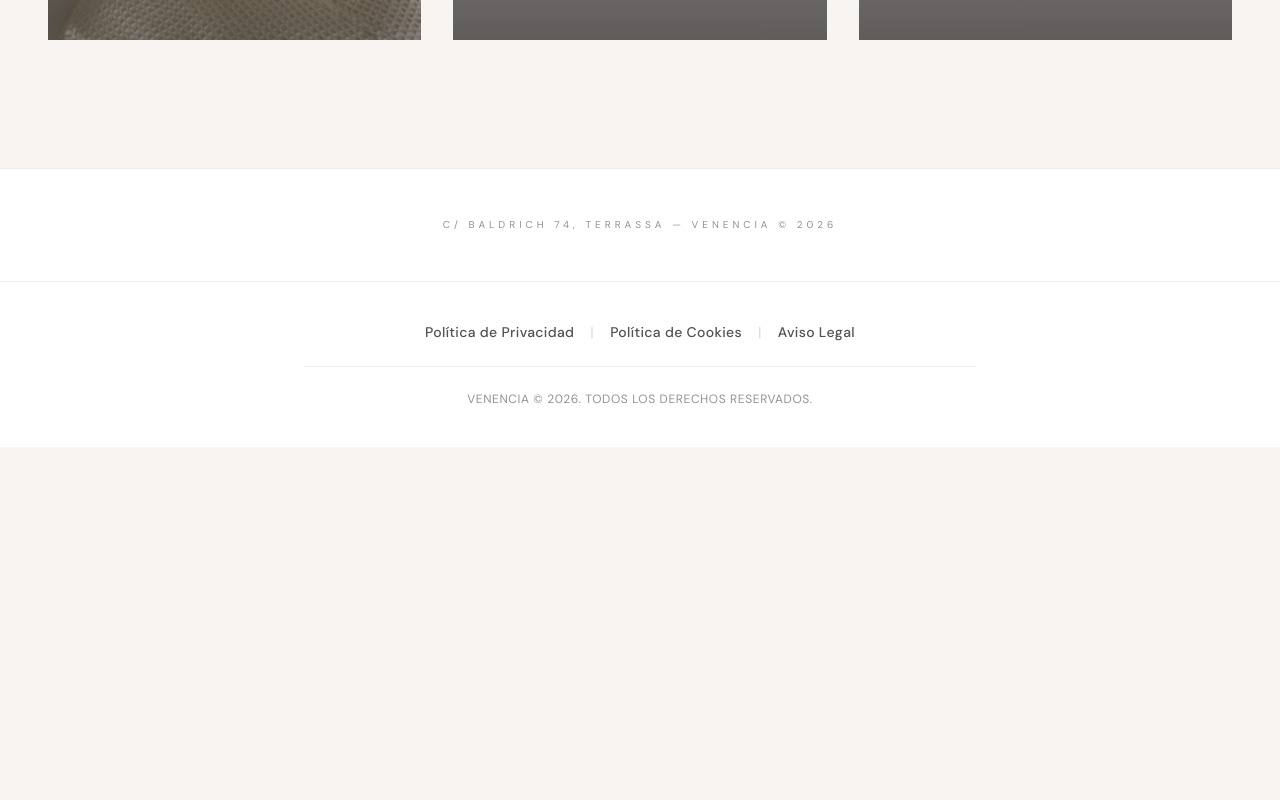
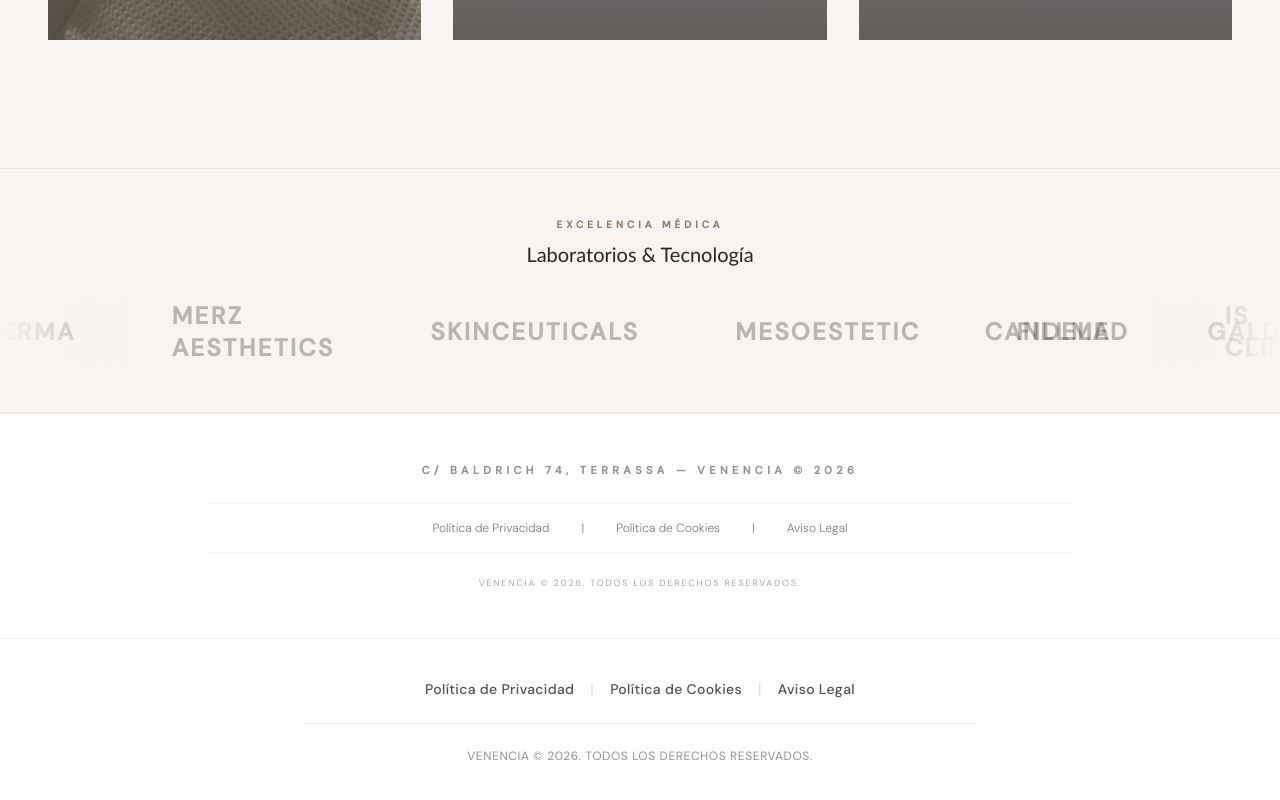
Before and after one commit to valentinmiserachs/Clinica-Venencia, a Next.js app: page / in a window 1280 px wide. Shown: the part 5983-6783 px from the top of the page. Before the commit the page ends 6430 px from the top, so only its background shows below. Built offline with nearby package versions, Linux system fonts and the light colour scheme; grey boxes are pictures that could not be loaded.

Commit message:
fotos y marcas

```diff
--- a/src/app/globals.css
+++ b/src/app/globals.css
@@ -1 +1,19 @@
 @tailwind base; @tailwind components; @tailwind utilities;
+
+/* MOTOR DEL CARRUSEL DE MARCAS INFINITO */
+@keyframes marquee {
+  0% {
+    transform: translateX(0%);
+  }
+  100% {
+    transform: translateX(-100%);
+  }
+}
+
+.animate-marquee {
+  animation: marquee 30s linear infinite;
+}
+
+.animate-marquee:hover {
+  animation-play-state: paused; /* Se frena un poco si el usuario pasa el ratón */
+}
--- a/src/app/page.tsx
+++ b/src/app/page.tsx
@@ -242,12 +242,65 @@
         )}
       </section>
 
-      {/* FOOTER */}
-      <footer className="py-8 md:py-12 border-t border-brand-sand/30 text-center bg-white px-4">
-        <p className="text-[9px] md:text-[10px] uppercase tracking-[0.3em] md:tracking-[0.4em] text-brand-dark/50 leading-relaxed">
-          C/ Baldrich 74, Terrassa — Venencia © 2026
-        </p>
-      </footer>
+      {/* TRUST BADGES: MARCAS COLABORADORAS (CINTA INFINITA) */}
+        <section className="py-12 border-y border-brand-sand/30 bg-brand-light overflow-hidden">
+          <div className="text-center mb-8">
+            <span className="text-brand-terra text-[10px] uppercase tracking-[0.4em] font-bold block">
+              Excelencia Médica
+            </span>
+            <h3 className="text-xl font-serif text-brand-dark mt-2">Laboratorios & Tecnología</h3>
+          </div>
+
+          <div className="flex w-full overflow-hidden relative">
+            <div className="absolute left-0 top-0 bottom-0 w-16 md:w-32 bg-gradient-to-r from-brand-light to-transparent z-10"></div>
+            <div className="absolute right-0 top-0 bottom-0 w-16 md:w-32 bg-gradient-to-l from-brand-light to-transparent z-10"></div>
+
+            {/* Pista 1 */}
+            <div className="flex items-center space-x-16 md:space-x-24 animate-marquee min-w-full justify-around pr-16 md:pr-24">
+               <h4 className="font-sans font-bold text-xl md:text-2xl text-brand-dark/30 tracking-widest uppercase">Candela</h4>
+               <h4 className="font-sans font-bold text-xl md:text-2xl text-brand-dark/30 tracking-widest uppercase">Galderma</h4>
+               <h4 className="font-sans font-bold text-xl md:text-2xl text-brand-dark/30 tracking-widest uppercase">Merz Aesthetics</h4>
+               <h4 className="font-sans font-bold text-xl md:text-2xl text-brand-dark/30 tracking-widest uppercase">SkinCeuticals</h4>
+               <h4 className="font-sans font-bold text-xl md:text-2xl text-brand-dark/30 tracking-widest uppercase">Mesoestetic</h4>
+               <h4 className="font-sans font-bold text-xl md:text-2xl text-brand-dark/30 tracking-widest uppercase">Fillmed</h4>
+               <h4 className="font-sans font-bold text-xl md:text-2xl text-brand-dark/30 tracking-widest uppercase">IS Clinical</h4>
+               <h4 className="font-sans font-bold text-xl md:text-2xl text-brand-dark/30 tracking-widest uppercase">Cantabria Labs</h4>
+            </div>
+
+            {/* Pista 2 */}
+            <div className="flex items-center space-x-16 md:space-x-24 animate-marquee min-w-full justify-around pr-16 md:pr-24" aria-hidden="true">
+               <h4 className="font-sans font-bold text-xl md:text-2xl text-brand-dark/30 tracking-widest uppercase">Candela</h4>
+               <h4 className="font-sans font-bold text-xl md:text-2xl text-brand-dark/30 tracking-widest uppercase">Galderma</h4>
+               <h4 className="font-sans font-bold text-xl md:text-2xl text-brand-dark/30 tracking-widest uppercase">Merz Aesthetics</h4>
+               <h4 className="font-sans font-bold text-xl md:text-2xl text-brand-dark/30 tracking-widest uppercase">SkinCeuticals</h4>
+               <h4 className="font-sans font-bold text-xl md:text-2xl text-brand-dark/30 tracking-widest uppercase">Mesoestetic</h4>
+               <h4 className="font-sans font-bold text-xl md:text-2xl text-brand-dark/30 tracking-widest uppercase">Fillmed</h4>
+               <h4 className="font-sans font-bold text-xl md:text-2xl text-brand-dark/30 tracking-widest uppercase">IS Clinical</h4>
+               <h4 className="font-sans font-bold text-xl md:text-2xl text-brand-dark/30 tracking-widest uppercase">Cantabria Labs</h4>
+            </div>
+          </div>
+        </section>
+
+        {/* FOOTER */}
+        <footer className="py-12 border-t border-brand-sand/30 bg-white text-center">
+          <div className="max-w-4xl mx-auto px-4 space-y-6">
+            <p className="text-[10px] md:text-[11px] uppercase tracking-[0.4em] text-brand-dark/50 font-bold">
+              C/ Baldrich 74, Terrassa — Venencia © 2026
+            </p>
+
+            <div className="flex justify-center items-center space-x-4 md:space-x-8 text-xs font-light text-brand-dark/60 border-y border-brand-sand/20 py-4">
+              <Link href="/privacidad" className="hover:text-brand-terra transition-colors">Política de Privacidad</Link>
+              <span>|</span>
+              <Link href="/cookies" className="hover:text-brand-terra transition-colors">Política de Cookies</Link>
+              <span>|</span>
+              <Link href="/legal" className="hover:text-brand-terra transition-colors">Aviso Legal</Link>
+            </div>
+
+            <p className="text-[9px] uppercase tracking-[0.2em] text-brand-dark/40">
+              Venencia © 2026. Todos los derechos reservados.
+            </p>
+          </div>
+        </footer>
     </main>
   );
 }
```
Also changed, not shown: 1 other file (tests, documents, lock files or other folders).
